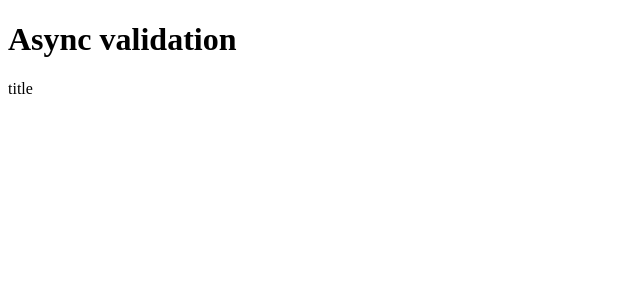
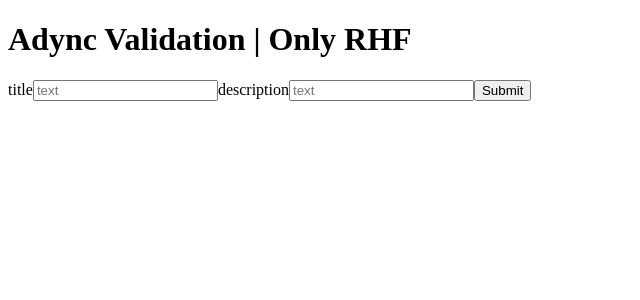
Before and after one commit to torikatsupg/next-playground, a Next.js app: page /playground/async_validation/only_rhf in a window 1280 px wide. Shown: the top 300 px of the page, without its empty margins (0-640 px from the left). Built offline with nearby package versions, Linux system fonts and the light colour scheme.

Commit message:
feat: add form outline

```diff
--- /dev/null
+++ b/src/_pages/async_validation/OnlyRHF/const.ts
@@ -0,0 +1,6 @@
+import * as z from "zod";
+
+export const formSchema = z.object({
+  title: z.string(),
+  description: z.string(),
+});
--- /dev/null
+++ b/src/_pages/async_validation/OnlyRHF/index.tsx
@@ -0,0 +1,37 @@
+import { useForm } from "react-hook-form";
+import { InputSchema, OutputSchema } from "./type";
+
+export const OnlyRHFPage = () => {
+  const { register, handleSubmit } = useForm<
+    InputSchema,
+    unknown,
+    OutputSchema
+  >({
+    defaultValues: {
+      title: "",
+      description: "",
+    },
+  });
+
+  const onSubmit = async (data: OutputSchema) => {
+    console.log({
+      key: "onSubmitSuccess",
+      data,
+    });
+  };
+
+  return (
+    <div>
+      <h1>Adync Validation | Only RHF</h1>
+      <form onSubmit={handleSubmit(onSubmit)}>
+        <label>{"title"}</label>
+        <input type="text" placeholder="text" {...register("title")} />
+
+        <label>{"description"}</label>
+        <input type="text" placeholder="text" {...register("description")} />
+
+        <button type="submit">Submit</button>
+      </form>
+    </div>
+  );
+};
--- /dev/null
+++ b/src/_pages/async_validation/OnlyRHF/type.ts
@@ -0,0 +1,6 @@
+export type InputSchema = {
+  title: string;
+  description: string;
+};
+
+export type OutputSchema = InputSchema;
--- a/src/_pages/async_validation/only_rhf/const.ts
+++ /dev/null
@@ -1 +0,0 @@
-export const TITLE = "title";
--- a/src/_pages/async_validation/only_rhf/index.tsx
+++ /dev/null
@@ -1,10 +0,0 @@
-import { TITLE } from "./const";
-
-export const OnlyRHFPage = () => {
-  return (
-    <div>
-      <h1>Async validation</h1>
-      <p>{TITLE}</p>
-    </div>
-  );
-};
--- a/src/pages/index.tsx
+++ b/src/pages/index.tsx
@@ -1,17 +1,21 @@
 import { Inter } from "next/font/google";
 import Link from "next/link";
-import { use, useState } from "react";
-
-const inter = Inter({ subsets: ["latin"] });
+import { useState } from "react";
 
 export default function Home() {
-  const [state, setState] = useState(0);
   return (
     <main>
       <h1>Links</h1>
       <ul>
         <li>
-          <Link href="/playground/async_validation">{"async validation"}</Link>
+          Async Validation
+          <ul>
+            <li>
+              <Link href="/playground/async_validation/only_rhf">
+                {"only_rhf"}
+              </Link>
+            </li>
+          </ul>
         </li>
       </ul>
     </main>
--- a/src/pages/playground/async_validation/only_rhf.tsx
+++ b/src/pages/playground/async_validation/only_rhf.tsx
@@ -1,3 +1,3 @@
-import { OnlyRHFPage } from "@/_pages/async_validation/only_rhf";
+import { OnlyRHFPage } from "@/_pages/async_validation/OnlyRHF";
 
 export default OnlyRHFPage;
```
